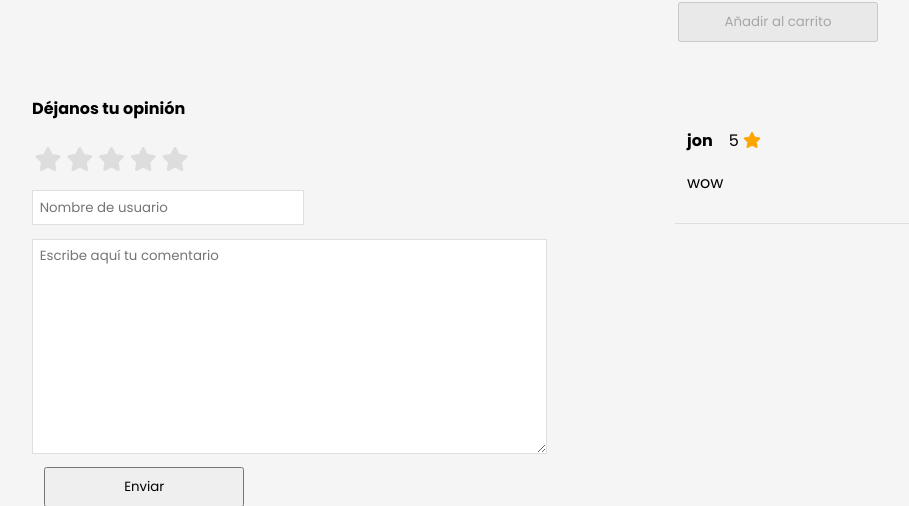
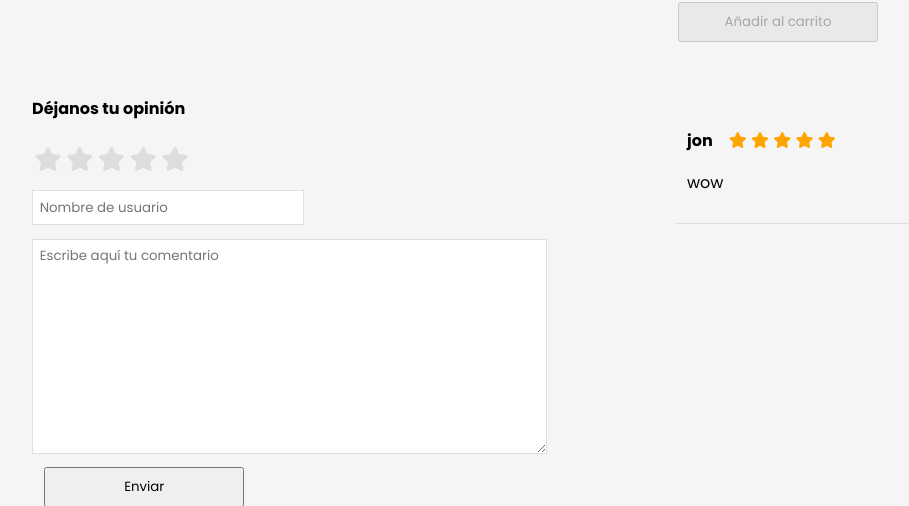
Before and after one commit to FerreMikel/Marketplace, a Django app: a page that uses marketplace/appMarketplace/templates/product.html in a window 1280 px wide. Shown: the part 1044-1550 px from the top of the page, without its empty margins (34-943 px from the left). Run offline with Django 3.2, Linux system fonts and the light colour scheme; data comes from the database, SQL or seed files in the repository; both versions use the stored data as it was after the commit; some libraries are stand-ins or nearby versions.

Commit message:
13ENE2021
Co-authored-by: Mikel Ferrer <ferremikel@gmail.com>

```diff
--- a/marketplace/appMarketplace/templates/product.html
+++ b/marketplace/appMarketplace/templates/product.html
@@ -93,7 +93,7 @@
             <div class="opinion-wrapper">
                 <div class="name-star-wrapper">
                     <h4>{{valoracion.username}}</h4>
-                    <span>{{valoracion.estrellas}} <i class="rating__icon rating__icon--star fa fa-star"></i></span>
+                    <span>{%for i in  "x"|ljust:valoracion.estrellas%} <i class="rating__icon rating__icon--star fa fa-star"></i>{% endfor %}</span>
                 </div>
                 <p>{{valoracion.texto}}</p>
             </div>
```
Also changed, not shown: marketplace/db.sqlite3.
